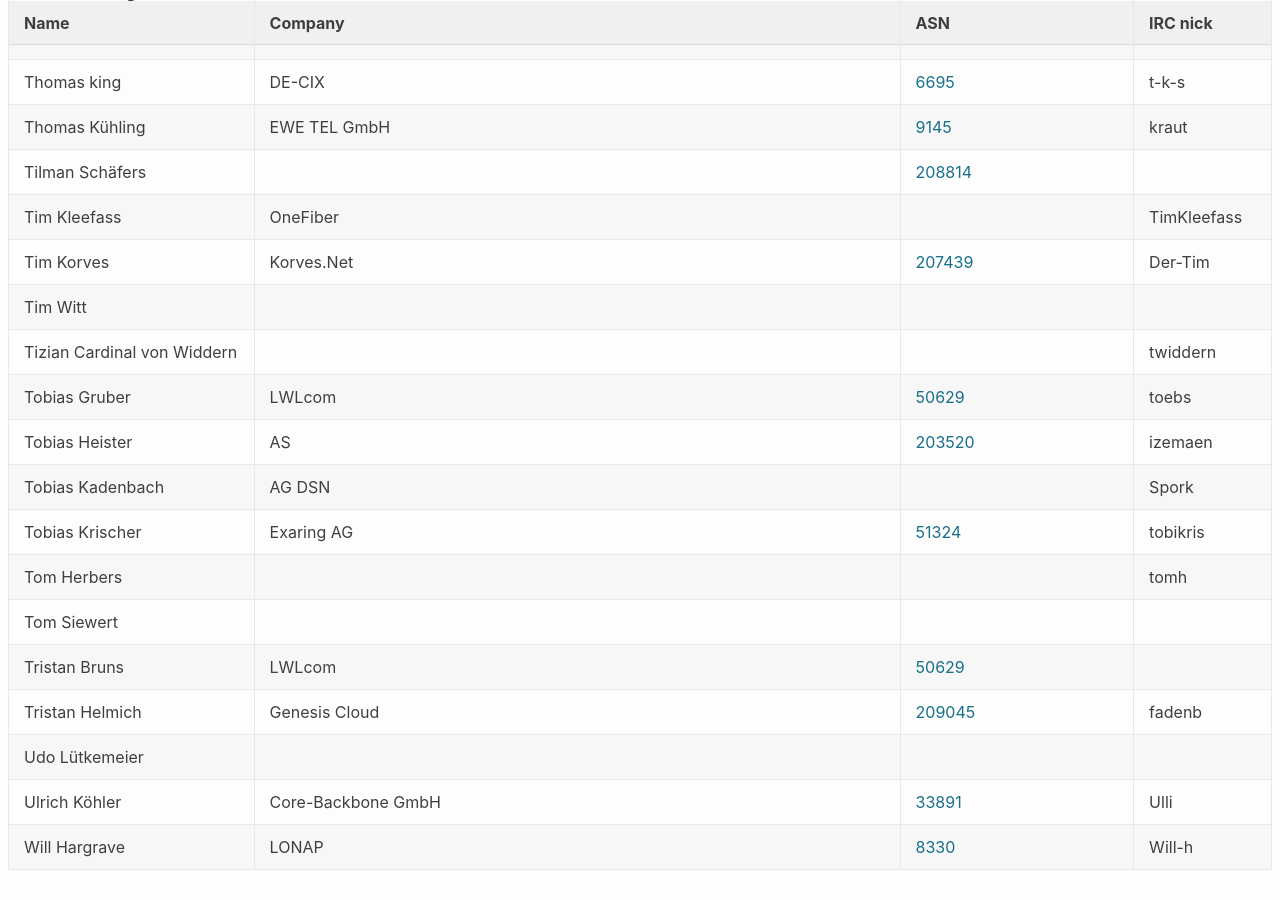
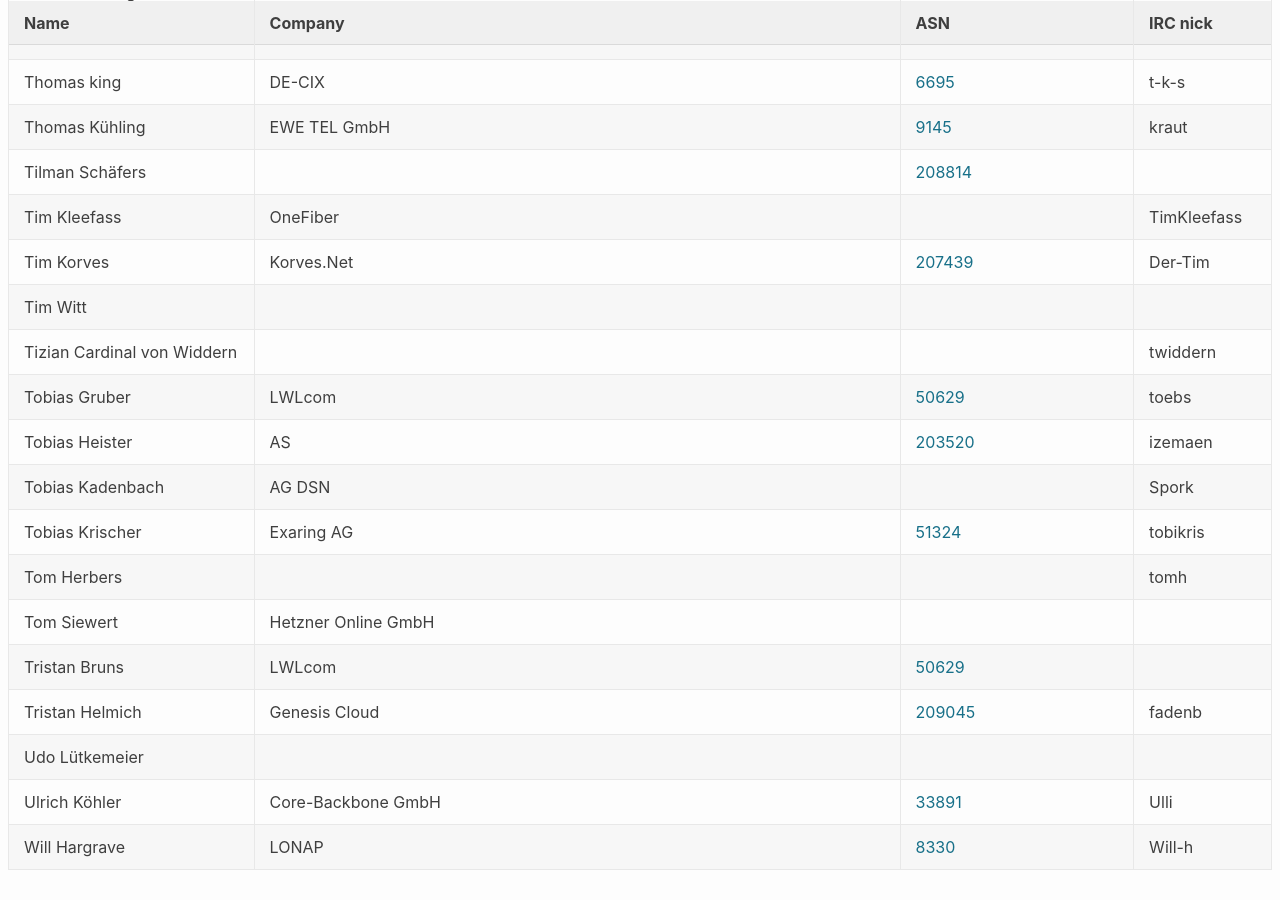
Before and after one commit to denog/pretix-attendeelist, a Jekyll site: the page built from denog13/index.markdown, in a window 1280 px wide and 900 px high, scrolled down 7752 px. Built offline with Jekyll 4.4.1, drawn with Linux system fonts in a browser that asks for light colours.

Commit message:
Latest data: Thu Sep 30 16:13:08 UTC 2021

```diff
--- a/_data/attendees_denog13.json
+++ b/_data/attendees_denog13.json
@@ -1069,7 +1069,7 @@
   },
   {
     "name": "Tom Siewert",
-    "company": null,
+    "company": "Hetzner Online GmbH",
     "irc": null,
     "asn": null
   },
```
